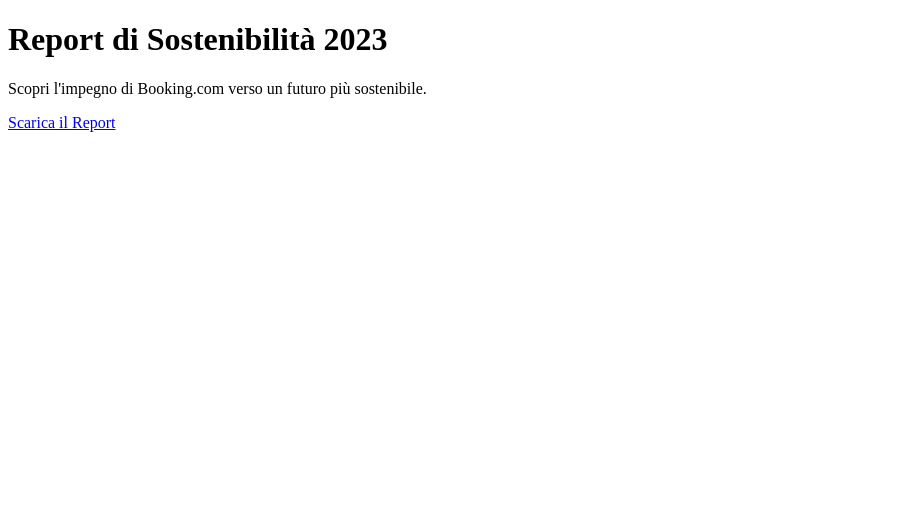
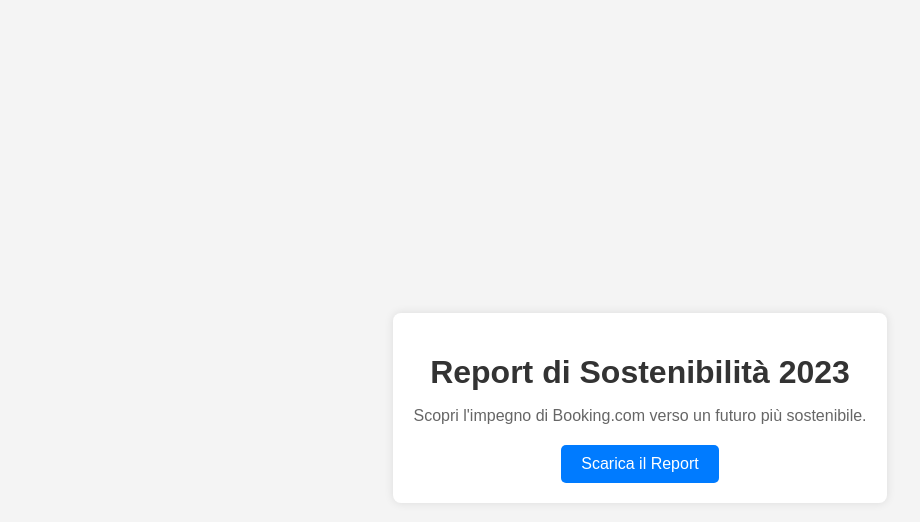
Before and after one commit to AntoLet/projectWork, a plain HTML site: page index.html in a window 1280 px wide. Shown: the whole page, without its empty margins (0-920 px from the left). Drawn offline with Linux system fonts and the light colour scheme.

Commit message:
Update index.html

```diff
--- a/index.html
+++ b/index.html
@@ -4,7 +4,7 @@
     <meta charset="UTF-8"> <!-- Specifica la codifica dei caratteri per il documento -->
     <meta name="viewport" content="width=device-width, initial-scale=1.0"> <!-- Rende il sito responsive per dispositivi mobili -->
     <title>Download Report di Sostenibilità 2023 - Booking.com</title> <!-- Titolo della pagina che appare nella scheda del browser -->
-    <link rel="stylesheet" href="style.css"> <!-- Collega il file CSS esterno per gli stili -->
+    <link rel="stylesheet" href="styles.css"> <!-- Collega il file CSS esterno per gli stili -->
 </head>
 <body>
     <div class="container"> <!-- Contenitore principale per il contenuto della pagina -->
```
